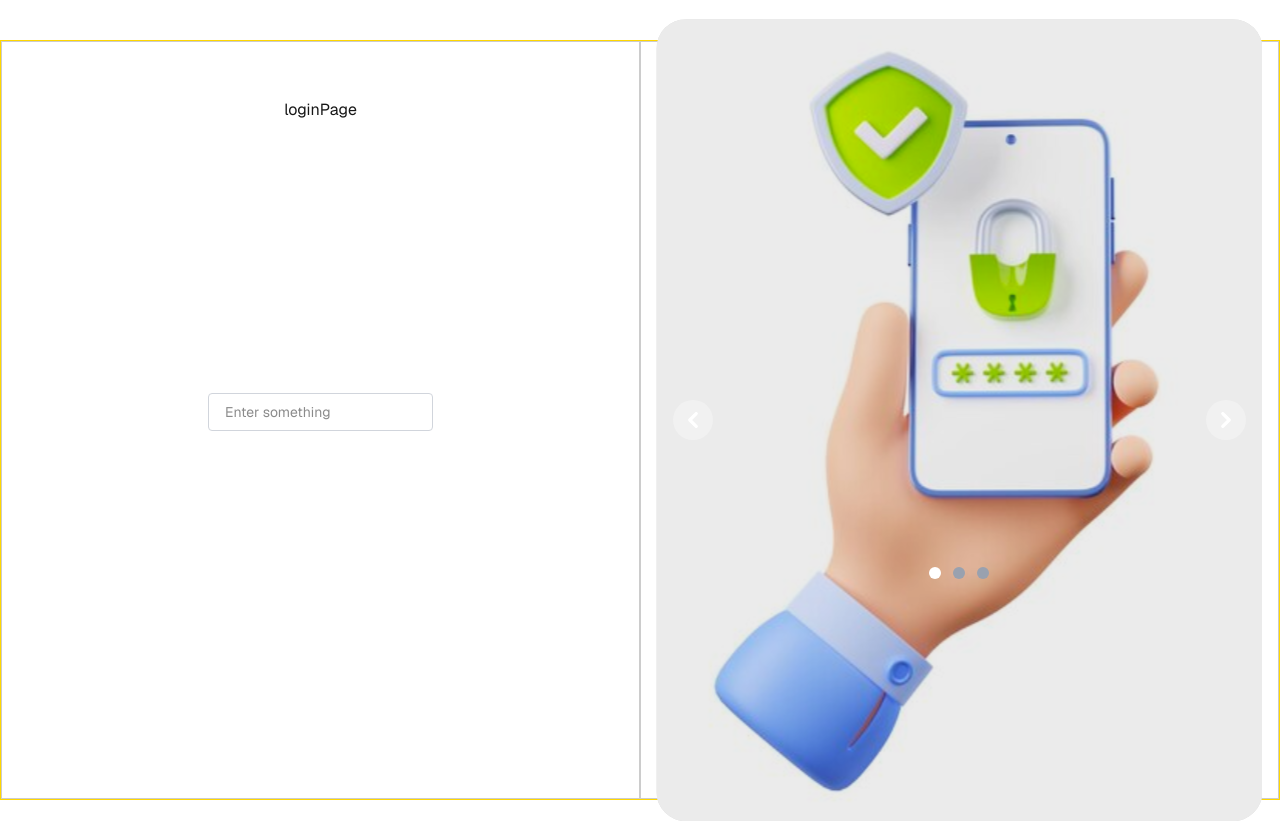
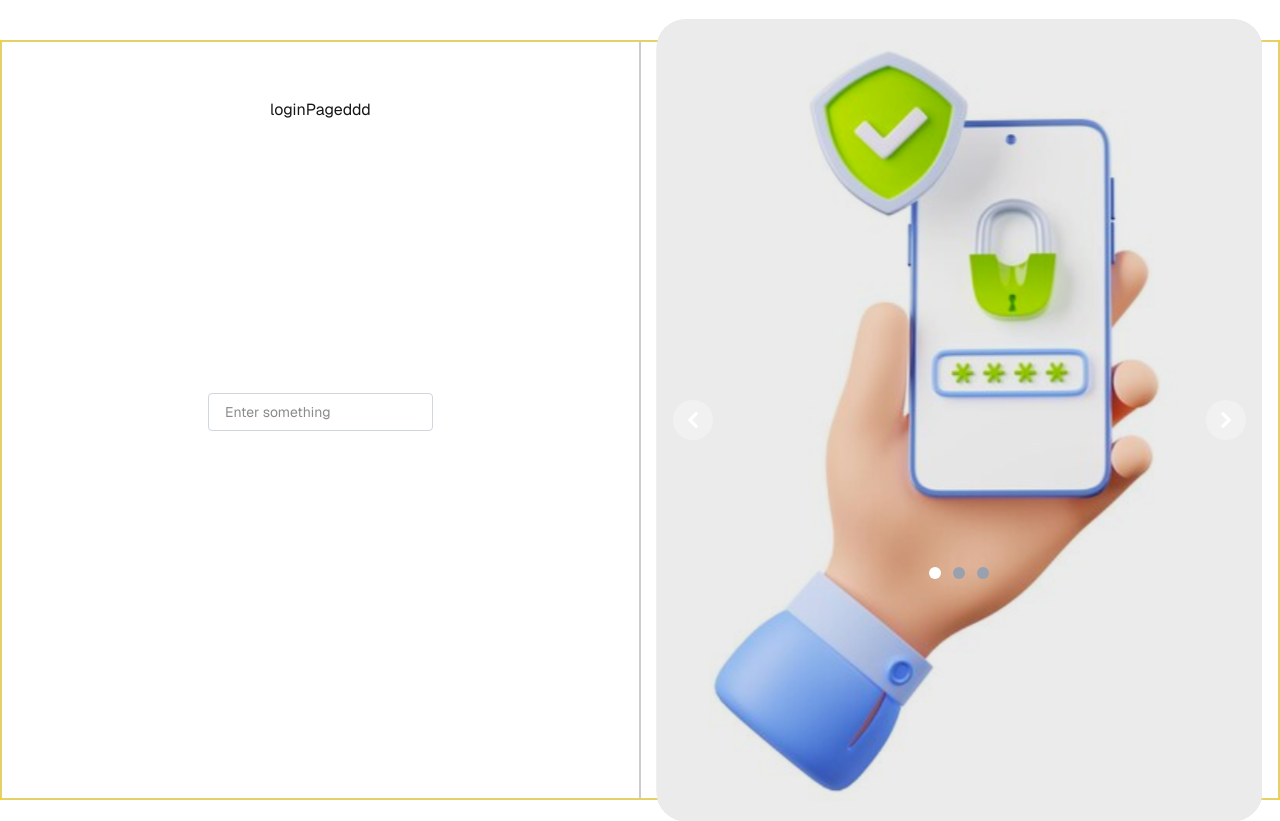
Before and after one commit to 25-BitByBit/Personal-folio-0.1, a Next.js app in the folder Frontend/personal-folio/: page /users/login in a window 1280 px wide. Built offline with nearby package versions, Linux system fonts and the light colour scheme.

Commit message:
test: git commit test

```diff
--- a/Frontend/personal-folio/src/app/users/login/page.tsx
+++ b/Frontend/personal-folio/src/app/users/login/page.tsx
@@ -3,7 +3,7 @@ import Input from "@/components/input/Input";
 export default function LoginPage() {
   return (
     <div className="grid grid-rows-[20px_1fr_20px] items-center justify-items-center min-h-screen p-8 pb-20 gap-16 sm:p-20 font-[family-name:var(--font-geist-sans)]">
-      loginPage
+      loginPageddd
       <Input />
     </div>
   );
```
